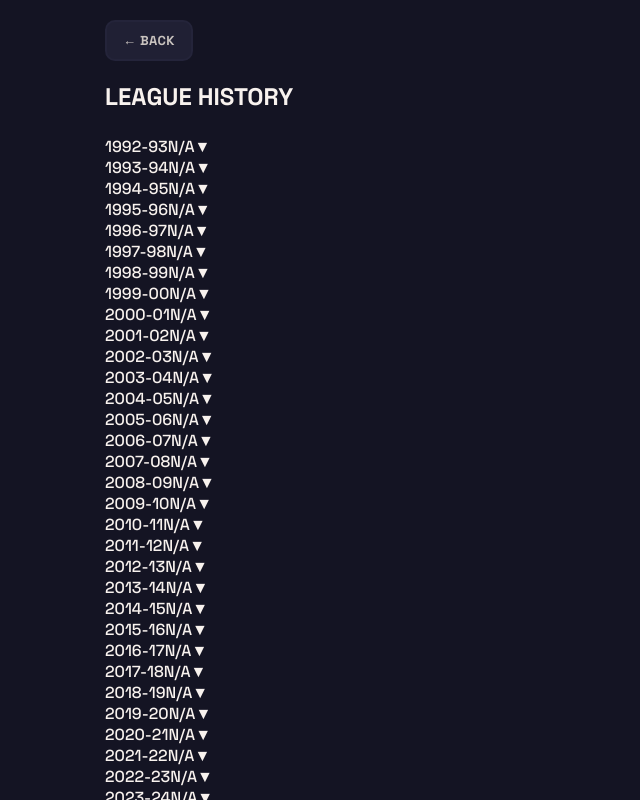
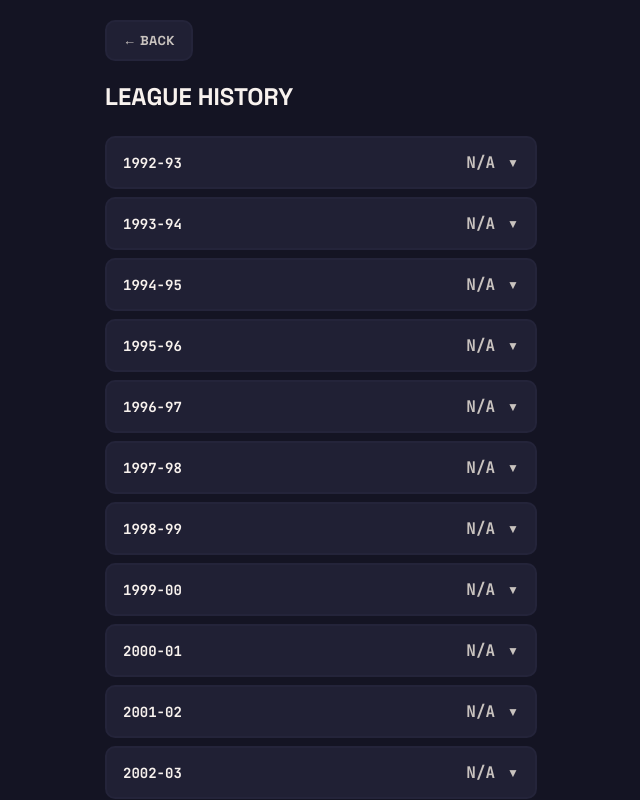
Before and after one commit to saimailou88/football-draft-game, a React (Vite) app: page / in a window 1280 px wide. Both pictures are taken after a click on the button "GAME HISTORY". Shown: the top 800 px of the page, without its empty margins (319-959 px from the left). Built offline with nearby package versions, Linux system fonts and the light colour scheme.

Commit message:
Add League History page with local save

```diff
--- a/src/App.css
+++ b/src/App.css
@@ -1106,3 +1106,171 @@ body {
   color: var(--grey-text);
   opacity: 0.5;
 }
+
+/* ===========================================
+   LEAGUE HISTORY PAGE
+   =========================================== */
+.history-list {
+  display: flex;
+  flex-direction: column;
+  gap: 8px;
+}
+
+.history-entry {
+  border-radius: 10px;
+  overflow: hidden;
+  background: rgba(36, 36, 58, 0.75);
+  border: 2px solid var(--btn-dark);
+}
+
+.history-row {
+  display: flex;
+  align-items: center;
+  justify-content: space-between;
+  padding: 14px 16px;
+  cursor: pointer;
+}
+
+.history-season {
+  font-family: 'JetBrains Mono', monospace;
+  font-weight: 700;
+  font-size: 14px;
+  color: var(--white-text);
+  flex: 1;
+}
+
+.history-rank {
+  font-family: 'JetBrains Mono', monospace;
+  font-weight: 700;
+  font-size: 16px;
+  color: var(--accent-purple);
+  margin-right: 12px;
+}
+.history-rank-champion {
+  color: var(--yellow);
+}
+
+.history-rank-unplayed {
+  color: var(--grey-text);
+}
+
+.history-toggle {
+  color: var(--grey-text);
+  font-size: 12px;
+  flex-shrink: 0;
+}
+
+.history-expanded {
+  padding: 4px 16px 20px;
+  border-top: 1px solid var(--btn-dark);
+}
+
+.history-rating-line {
+  font-family: 'JetBrains Mono', monospace;
+  font-weight: 700;
+  font-size: 28px;
+  color: var(--white-text);
+  text-align: center;
+  margin: 16px 0 12px;
+}
+.history-rating-arrow {
+  color: var(--grey-text);
+  font-weight: 400;
+  margin: 0 6px;
+}
+.history-rating-up {
+  color: var(--green);
+}
+.history-rating-down {
+  color: var(--red);
+}
+
+.history-wdl-row {
+  display: flex;
+  gap: 8px;
+  margin-bottom: 16px;
+}
+.history-wdl-chip {
+  flex: 1;
+  display: flex;
+  flex-direction: column;
+  align-items: center;
+  padding: 10px 6px;
+  border-radius: 8px;
+  border: 2px solid var(--btn-dark);
+  background: rgba(20, 20, 35, 0.5);
+}
+.history-wdl-value {
+  font-family: 'JetBrains Mono', monospace;
+  font-weight: 700;
+  font-size: 18px;
+  color: var(--white-text);
+}
+.history-wdl-label {
+  font-family: 'JetBrains Mono', monospace;
+  font-size: 9px;
+  letter-spacing: 0.05em;
+  color: var(--grey-text);
+  margin-top: 2px;
+}
+.history-wdl-win {
+  border-color: var(--green);
+}
+.history-wdl-draw {
+  border-color: var(--yellow);
+}
+.history-wdl-loss {
+  border-color: var(--red);
+}
+
+.history-stat-list {
+  display: flex;
+  flex-direction: column;
+  gap: 6px;
+  margin-bottom: 8px;
+}
+.history-stat-line {
+  font-family: 'JetBrains Mono', monospace;
+  font-size: 13px;
+  color: var(--white-text);
+}
+.history-stat-label {
+  color: var(--grey-text);
+  margin-right: 6px;
+}
+.history-stat-arrow {
+  color: var(--grey-text);
+  margin: 0 4px;
+}
+.history-stat-delta {
+  font-size: 11px;
+  margin-left: 4px;
+}
+.history-stat-up {
+  color: var(--green);
+}
+.history-stat-down {
+  color: var(--red);
+}
+
+.history-divider {
+  border-top: 1px solid var(--btn-dark);
+  margin: 16px 0;
+}
+
+.history-meta-line {
+  font-family: 'JetBrains Mono', monospace;
+  font-size: 12px;
+  color: var(--grey-text);
+  text-align: left;
+  margin-bottom: 4px;
+}
+
+.history-team-name {
+  font-family: 'Space Grotesk', sans-serif;
+  font-weight: 700;
+  font-size: 20px;
+  color: var(--accent-purple);
+  text-align: left;
+  margin-bottom: 6px;
+}
```
